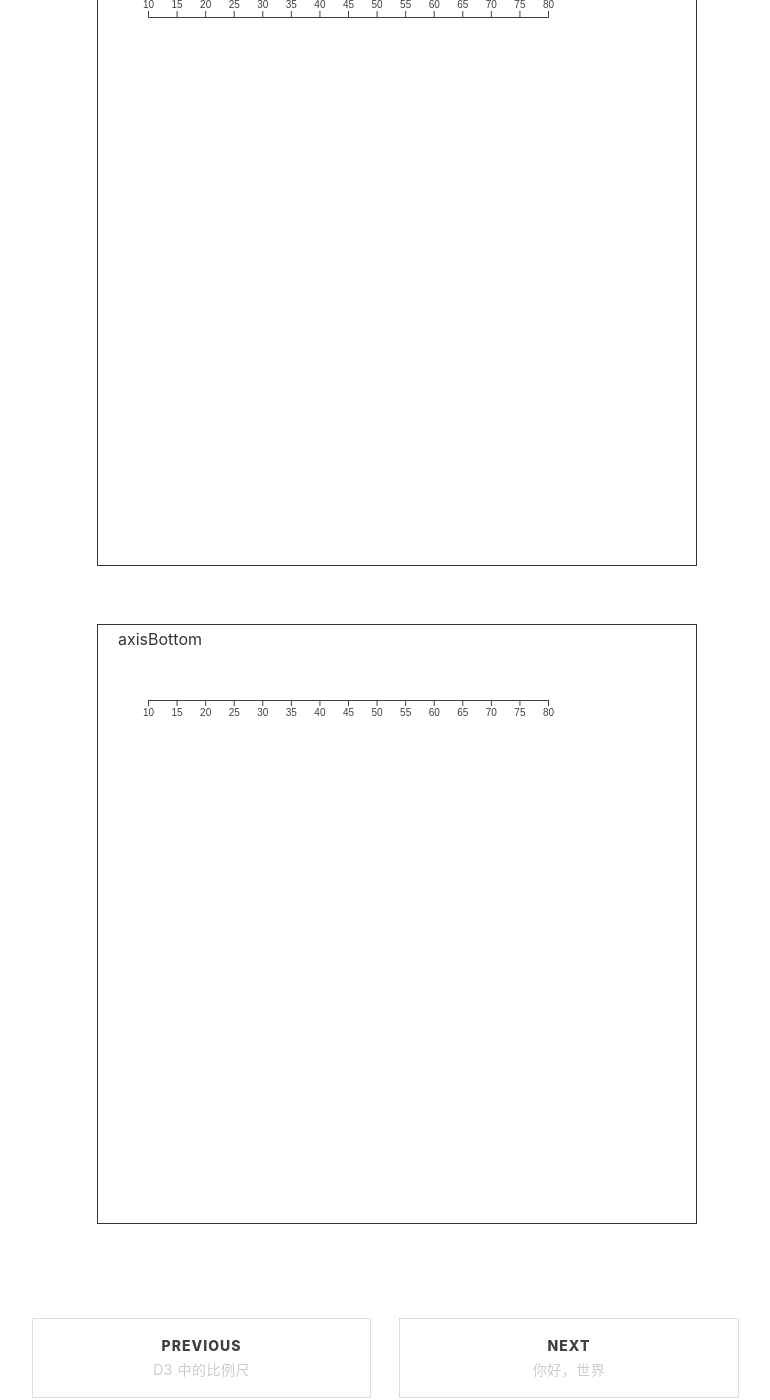
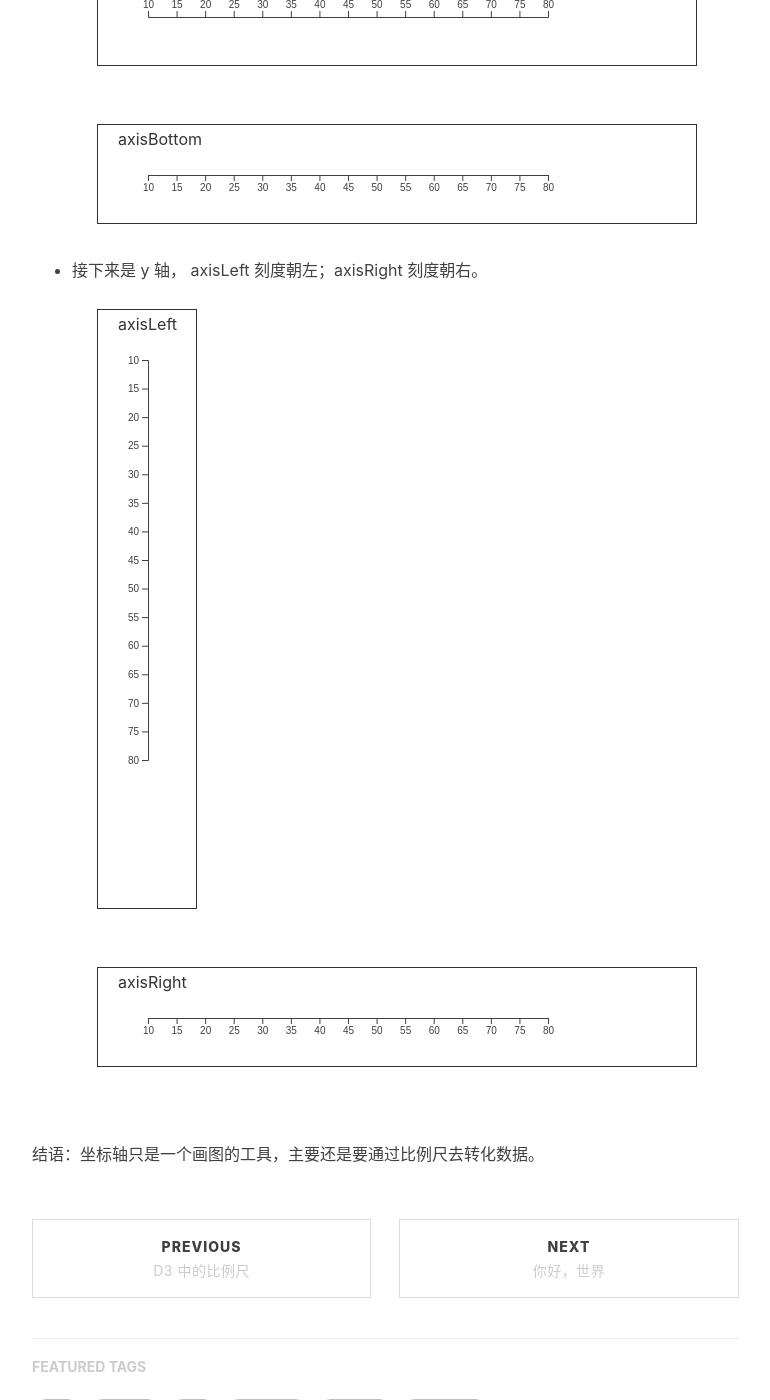
Before and after one commit to BobiY/BobiY.github.io, a Jekyll site: the page built from _posts/2017-6-17-D3-Zhou.html, in a window 1280 px wide and 1400 px high, scrolled down 1580 px. Shown: the whole window, without its empty margins (233-1003 px from the left). Built offline with Jekyll 4.4.1, drawn with Linux system fonts in a browser that asks for light colours; nearby versions of some CDN libraries; comment, search, counter and statistics services are not loaded.

Commit message:
提交坐标轴

```diff
--- a/_posts/2017-6-17-D3-Zhou.html
+++ b/_posts/2017-6-17-D3-Zhou.html
@@ -58,7 +58,7 @@ tags:
     <li>
         先看 x 轴， x 轴的两种主要在于刻度朝向的区别 d3.axisTop 刻度朝上； d3.axisBottom 刻度朝下
     </li>
-    <svg id="zhou" height="600" width="600" style="border: 1px solid #333; margin: 25px;overflow: visible;"></svg>
+    <svg id="zhou" height="100" width="600" style="border: 1px solid #333; margin: 25px;overflow: visible;"></svg>
     <script>
         const zhouSvg = d3.select("#zhou");
 
@@ -79,16 +79,48 @@ tags:
                .attr("transform", "translate(20, 20)")
                .text("axisTop")
     </script>
-    <svg id="zhou1" height="600" width="600" style="border: 1px solid #333; margin: 25px;overflow: visible;"></svg>
+    <svg id="zhou1" height="100" width="600" style="border: 1px solid #333; margin: 25px;overflow: visible;"></svg>
     <script>
         const zhouSvg1 = d3.select("#zhou1");
          const zhouXB = d3.axisBottom(linear);
          zhouSvg1.append("g")
-                .attr("transform", "translate(50, 75)")
+                .attr("transform", "translate(50, 50)")
                 .call(zhouXB)
         zhouSvg1.append("text")
                 .attr("fill", "#333")
                 .attr("transform", "translate(20, 20)")
                 .text("axisBottom")
     </script>
+    <li>
+        接下来是 y 轴， axisLeft 刻度朝左；axisRight 刻度朝右。
+    </li>
+    <svg id="zhou2" height="600" width="100" style="border: 1px solid #333; margin: 25px;overflow: visible;"></svg>
+    <script>
+        const zhouSvg2 = d3.select("#zhou2");
+
+        // 创建坐标轴 (刻度向上)
+        const zhouYL = d3.axisLeft(linear)
+        zhouSvg2.append("g")
+                .attr("transform", "translate(50, 50)")
+                .call(zhouYL)
+        zhouSvg2.append("text")
+               .attr("fill", "#333")
+               .attr("transform", "translate(20, 20)")
+               .text("axisLeft")
+    </script>
+    <svg id="zhou3" height="100" width="600" style="border: 1px solid #333; margin: 25px;overflow: visible;"></svg>
+    <script>
+        const zhouSvg3 = d3.select("#zhou3");
+         const zhouYR = d3.axisBottom(linear);
+         zhouSvg3.append("g")
+                .attr("transform", "translate(50, 50)")
+                .call(zhouYR)
+        zhouSvg3.append("text")
+                .attr("fill", "#333")
+                .attr("transform", "translate(20, 20)")
+                .text("axisRight")
+    </script>
 </ul>
+<p>
+    结语：坐标轴只是一个画图的工具，主要还是要通过比例尺去转化数据。
+</p>
```
